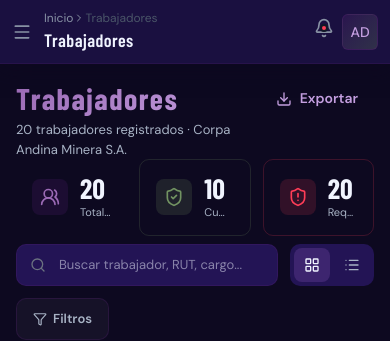
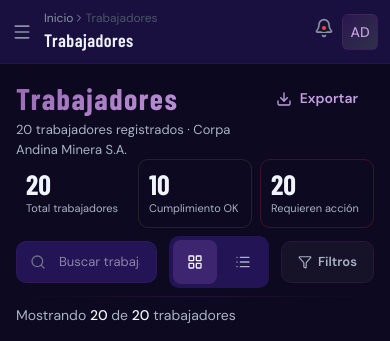
Before and after one commit to leandrodesignux-ux/Certify, a React (Vite) app: page /workers in a window 390 px wide. Shown: the top 341 px of the page. Built offline with nearby package versions, Linux system fonts and the light colour scheme.

Commit message:
Fix Workers mobile: flexWrap header, auto grid stats, hidden icons sm, minWidth input, touch targets toggle

```diff
--- a/src/pages/Workers.tsx
+++ b/src/pages/Workers.tsx
@@ -46,7 +46,7 @@ function WorkersComponent() {
         variants={sectionVariants}
         initial="hidden"
         animate="visible"
-        style={{ display: 'flex', alignItems: 'flex-start', justifyContent: 'space-between', gap: '16px' }}
+        style={{ display: 'flex', alignItems: 'flex-start', justifyContent: 'space-between', flexWrap: 'wrap', gap: '12px' }}
       >
         <div style={{ flex: 1 }}>
           <h1 className="font-display text-3xl font-bold text-gradient tracking-wider">
@@ -69,7 +69,7 @@ function WorkersComponent() {
         variants={sectionVariants}
         initial="hidden"
         animate="visible"
-        style={{ display: 'grid', gridTemplateColumns: 'repeat(3, 1fr)', gap: '12px' }}
+        className="grid grid-cols-3 gap-2 sm:gap-3"
       >
         {/* Total Trabajadores — limpia filtros */}
         <div
@@ -77,7 +77,7 @@ function WorkersComponent() {
           style={{
             cursor: 'pointer',
             minWidth: 0,
-            padding: '14px 16px',
+            padding: 'clamp(10px, 2vw, 14px) clamp(10px, 2vw, 16px)',
             borderRadius: '10px',
             display: 'flex',
             gap: '12px',
@@ -89,8 +89,7 @@ function WorkersComponent() {
           onMouseEnter={e => e.currentTarget.style.borderColor = 'var(--border-brand-hover)'}
           onMouseLeave={e => e.currentTarget.style.borderColor = 'var(--border-brand)'}
         >
-          <div style={{
-            display: 'flex',
+          <div className="hidden sm:flex" style={{
             alignItems: 'center',
             justifyContent: 'center',
             width: '36px',
@@ -127,7 +126,7 @@ function WorkersComponent() {
           style={{
             cursor: 'pointer',
             minWidth: 0,
-            padding: '14px 16px',
+            padding: 'clamp(10px, 2vw, 14px) clamp(10px, 2vw, 16px)',
             borderRadius: '10px',
             display: 'flex',
             gap: '12px',
@@ -139,8 +138,7 @@ function WorkersComponent() {
           onMouseEnter={e => e.currentTarget.style.borderColor = 'rgba(114,147,98,0.6)'}
           onMouseLeave={e => e.currentTarget.style.borderColor = filters.complianceMin === 80 ? 'rgba(114,147,98,0.6)' : 'rgba(114,147,98,0.2)'}
         >
-          <div style={{
-            display: 'flex',
+          <div className="hidden sm:flex" style={{
             alignItems: 'center',
             justifyContent: 'center',
             width: '36px',
@@ -177,7 +175,7 @@ function WorkersComponent() {
           style={{
             cursor: 'pointer',
             minWidth: 0,
-            padding: '14px 16px',
+            padding: 'clamp(10px, 2vw, 14px) clamp(10px, 2vw, 16px)',
             borderRadius: '10px',
             display: 'flex',
             gap: '12px',
@@ -189,8 +187,7 @@ function WorkersComponent() {
           onMouseEnter={e => e.currentTarget.style.borderColor = 'rgba(255,61,87,0.6)'}
           onMouseLeave={e => e.currentTarget.style.borderColor = filters.complianceMax === 79 ? 'rgba(255,61,87,0.6)' : 'rgba(255,61,87,0.2)'}
         >
-          <div style={{
-            display: 'flex',
+          <div className="hidden sm:flex" style={{
             alignItems: 'center',
             justifyContent: 'center',
             width: '36px',
@@ -231,7 +228,7 @@ function WorkersComponent() {
         style={{ display: 'flex', gap: '12px', alignItems: 'center', flexWrap: 'wrap', marginTop: '8px' }}
       >
         {/* Búsqueda */}
-        <div style={{ position: 'relative', flex: 1, minWidth: '240px' }}>
+        <div style={{ position: 'relative', flex: 1, minWidth: 0 }}>
           <Search style={{ position: 'absolute', left: '14px', top: '50%', transform: 'translateY(-50%)', width: '16px', height: '16px', color: 'var(--color-text-muted)' }} />
           <input
             type="text"
@@ -261,7 +258,7 @@ function WorkersComponent() {
               key={mode}
               onClick={() => setViewMode(mode)}
               style={{
-                width: '36px', height: '34px',
+                minWidth: '44px', height: '44px',
                 borderRadius: '8px',
                 border: 'none',
                 backgroundColor: viewMode === mode ? 'rgba(124,77,171,0.3)' : 'transparent',
```
